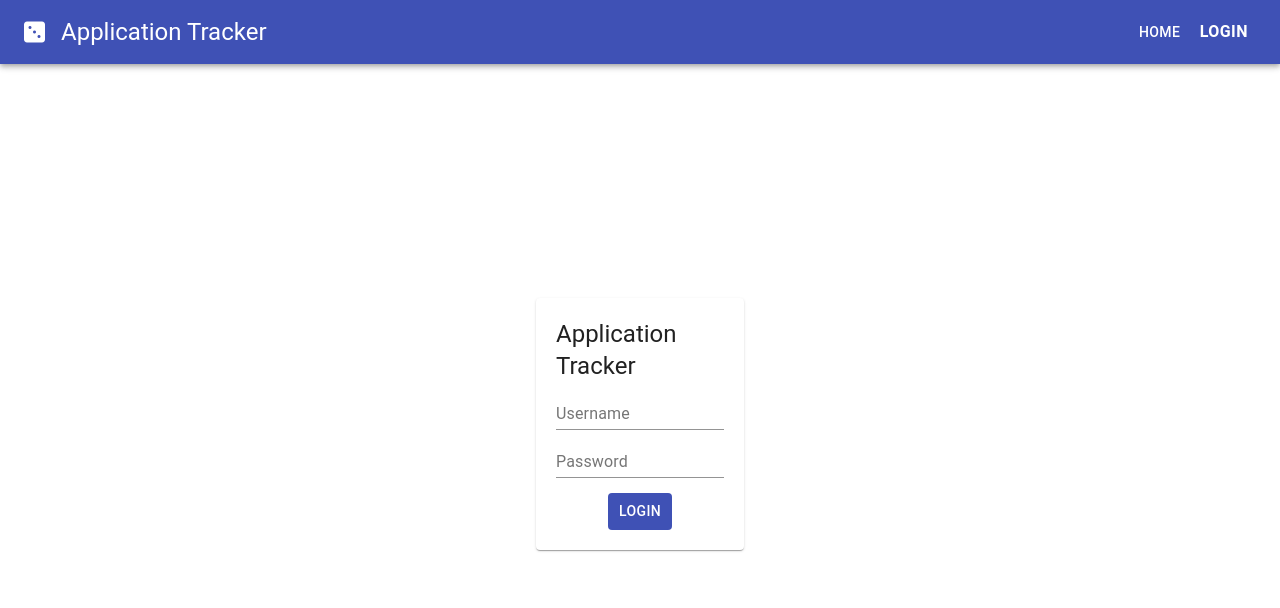
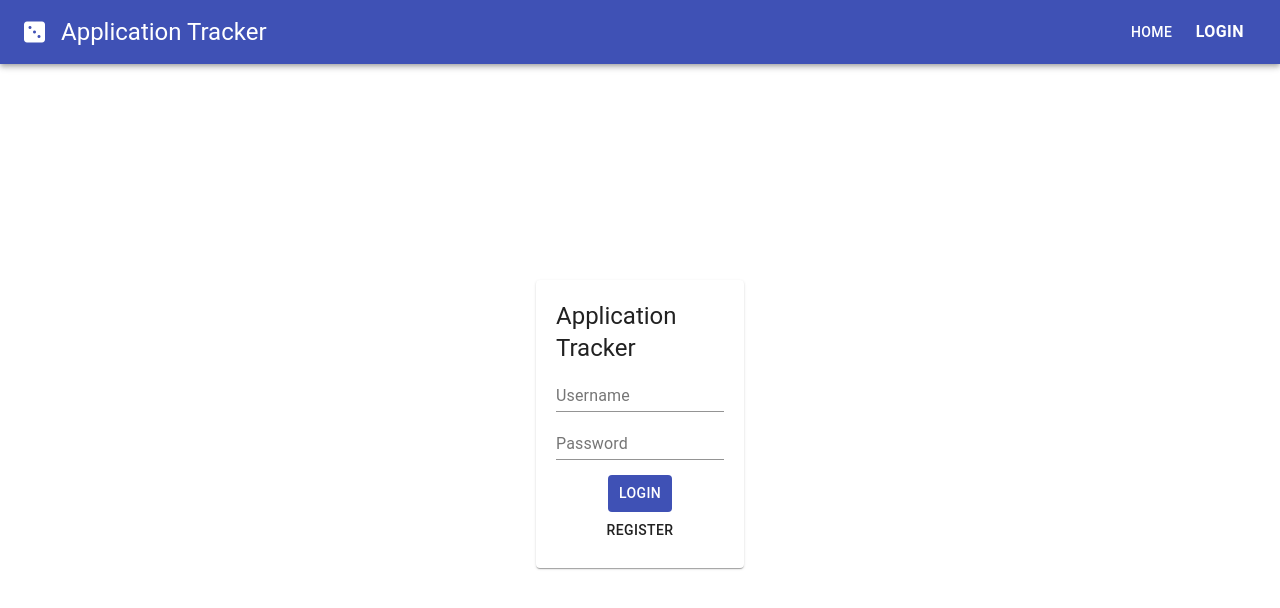
Before and after one commit to Hieracosphynx/application-tracker, a React (Create React App) app in the folder client/: page /login in a window 1280 px wide. Shown: the top 608 px of the page. Built offline with nearby package versions, Linux system fonts and the light colour scheme.

Commit message:
Register and change table color

```diff
--- a/client/src/components/Application/Application.js
+++ b/client/src/components/Application/Application.js
@@ -1,4 +1,4 @@
-import { Fragment } from 'react';
+import ApplicationList from './ApplicationList';
 import { useSelector } from 'react-redux';
 import Container from '@material-ui/core/Container';
 
@@ -20,6 +20,7 @@ const useStyles = makeStyles((theme) => ({
   table: {
     width: '100%',
     minWidth: '0px',
+    backgroundColor: '#4B4B4B',
   },
   tableContainer: {
     width: '100%',
@@ -27,6 +28,10 @@ const useStyles = makeStyles((theme) => ({
     display: 'flex',
     justifyContent: 'center',
     alignItems: 'center',
+  },
+  tableHeaders: {
+    fontWeight: 'bold',
+    color: 'white',
   },
   paper: {
     backgroundColor: 'grey',
@@ -37,30 +42,48 @@ const Application = () => {
   const classes = useStyles();
   const applications = useSelector((state) => state.application.applications);
 
+  let applicationData;
+
+  if (applications.length <= 0) {
+    applicationData = (
+      <TableRow>
+        <TableCell>No data found</TableCell>
+      </TableRow>
+    );
+  } else {
+    applicationData = applications.map((application) => {
+      const { id, company, source, type } = application;
+      return (
+        <TableRow key={application._id}>
+          <ApplicationList
+            id={id}
+            company={company}
+            source={source}
+            type={type}
+          />
+        </TableRow>
+      );
+    });
+  }
+
   return (
     <Container className={classes.root}>
       <TableContainer component={Paper} className={classes.tableContainer}>
         <Table className={classes.table}>
           <TableHead>
-            <TableRow>
-              <TableCell>Company</TableCell>
-              <TableCell align='center'>Source</TableCell>
-              <TableCell align='center'>Type</TableCell>
+            <TableRow color='white'>
+              <TableCell className={classes.tableHeaders} align='left'>
+                Company
+              </TableCell>
+              <TableCell className={classes.tableHeaders} align='center'>
+                Source
+              </TableCell>
+              <TableCell className={classes.tableHeaders} align='center'>
+                Type
+              </TableCell>
             </TableRow>
           </TableHead>
-          <TableBody>
-            {applications.map((application) => {
-              return (
-                <TableRow key={application._id}>
-                  <TableCell component='th' scope='row'>
-                    {application.company}
-                  </TableCell>
-                  <TableCell align='center'>{application.source}</TableCell>
-                  <TableCell align='center'>{application.type}</TableCell>
-                </TableRow>
-              );
-            })}
-          </TableBody>
+          <TableBody>{applicationData}</TableBody>
         </Table>
       </TableContainer>
     </Container>
--- a/client/src/components/Application/ApplicationList.js
+++ b/client/src/components/Application/ApplicationList.js
@@ -0,0 +1,29 @@
+import { Fragment } from 'react';
+import TableCell from '@material-ui/core/TableCell';
+import { makeStyles } from '@material-ui/core/styles';
+
+const applicationListStyle = makeStyles(() => ({
+  tableCells: {
+    color: 'white',
+  },
+}));
+
+const ApplicationList = ({ id, company, source, type }) => {
+  const classes = applicationListStyle();
+
+  return (
+    <Fragment>
+      <TableCell className={classes.tableCells} align='left'>
+        {company}
+      </TableCell>
+      <TableCell className={classes.tableCells} align='center'>
+        {source}
+      </TableCell>
+      <TableCell className={classes.tableCells} align='center'>
+        {type}
+      </TableCell>
+    </Fragment>
+  );
+};
+
+export default ApplicationList;
--- a/client/src/components/Authentication/Login.js
+++ b/client/src/components/Authentication/Login.js
@@ -1,4 +1,4 @@
-import { useRef, useContext } from 'react';
+import { Fragment, useState, useRef, useContext } from 'react';
 import { useHistory } from 'react-router-dom';
 import AuthContext from '../../context/auth-context';
 import ContainerHelper from '../UI/Container';
@@ -27,6 +27,7 @@ const useStyles = makeStyles((theme) => ({
   button: {
     width: '30%',
     marginTop: '15px',
+    marginBottom: '0',
     backgroundColor: 'rgb(63, 81, 181)',
     color: 'white',
   },
@@ -41,14 +42,25 @@ const Login = () => {
   const authCtx = useContext(AuthContext);
   const usernameInputRef = useRef();
   const passwordInputRef = useRef();
+  const [isRegister, setIsRegister] = useState(false);
 
   const submitHandler = (e) => {
     e.preventDefault();
     const enteredUsername = usernameInputRef.current.value;
     const enteredPassword = passwordInputRef.current.value;
 
-    authCtx.login(enteredUsername, enteredPassword);
+    if (!isRegister) {
+      authCtx.login(enteredUsername, enteredPassword);
+    } else {
+      authCtx.register(enteredUsername, enteredPassword);
+    }
     history.push('/');
+    setIsRegister(false);
+  };
+
+  const registerHandler = (e) => {
+    e.preventDefault();
+    setIsRegister((register) => !register);
   };
 
   return (
@@ -78,9 +90,26 @@ const Login = () => {
               inputRef={passwordInputRef}
             />
           </FormControl>
-          <Button type='submit' className={classes.button}>
-            Login
-          </Button>
+          {!isRegister && (
+            <Fragment>
+              <Button type='submit' className={classes.button}>
+                Login
+              </Button>
+              <Button type='button' onClick={registerHandler}>
+                Register
+              </Button>
+            </Fragment>
+          )}
+          {isRegister && (
+            <Fragment>
+              <Button type='submit' className={classes.button}>
+                Register
+              </Button>
+              <Button type='button' onClick={registerHandler}>
+                Login
+              </Button>
+            </Fragment>
+          )}
         </Card>
       </form>
     </ContainerHelper>
@@ -88,34 +117,3 @@ const Login = () => {
 };
 
 export default Login;
-// <Container className={classes.root}>
-//   <form onSubmit={submitHandler}>
-//     <Card className={classes.formContainer}>
-//       <FormControl className={classes.formControl}>
-//         <InputLabel className={classes.inputLabel} htmlFor='username'>
-//           Username
-//         </InputLabel>
-//         <Input
-//           className={classes.input}
-//           name='username'
-//           type='text'
-//           inputRef={usernameInputRef}
-//         />
-//       </FormControl>
-//       <FormControl className={classes.formControl}>
-//         <InputLabel className={classes.inputLabel} htmlFor='password'>
-//           Password
-//         </InputLabel>
-//         <Input
-//           className={classes.input}
-//           name='password'
-//           type='password'
-//           inputRef={passwordInputRef}
-//         />
-//       </FormControl>
-//       <Button type='submit' className={classes.button}>
-//         Login
-//       </Button>
-//     </Card>
-//   </form>
-// </Container>
--- a/client/src/components/Layout/Navbar.js
+++ b/client/src/components/Layout/Navbar.js
@@ -1,9 +1,9 @@
 import { useContext, Fragment } from 'react';
 import { NavLink } from 'react-router-dom';
 import AuthContext from '../../context/auth-context';
-import ButtonHelper from '../UI/ButtonHelper';
 
 import { makeStyles } from '@material-ui/core/styles';
+import Button from '@material-ui/core/Button';
 import AppBar from '@material-ui/core/AppBar';
 import Toolbar from '@material-ui/core/Toolbar';
 import Typography from '@material-ui/core/Typography';
@@ -15,9 +15,31 @@ const useStyles = makeStyles((theme) => ({
   },
   menuButton: {
     marginRight: theme.spacing(0.5),
+    '&.active': {
+      fontWeight: 'bold',
+      fontSize: '1rem',
+      color: 'white',
+    },
+    '&:hover': {
+      fontWeight: 'bold',
+      fontSize: '1rem',
+      color: '#B5A33F',
+    },
   },
   title: {
     flexGrow: 1,
+  },
+  button: {
+    '&.active': {
+      fontWeight: 'bold',
+      fontSize: '1rem',
+      color: 'white',
+    },
+    '&:hover': {
+      fontWeight: 'bold',
+      fontSize: '1rem',
+      color: '#B5A33F',
+    },
   },
 }));
 
@@ -27,24 +49,30 @@ const Navbar = () => {
   const { isLoggedIn, logout } = authCtx;
 
   let authContent = (
-    <ButtonHelper component={NavLink} to='/login'>
+    <Button
+      color='inherit'
+      component={NavLink}
+      to='/login'
+      className={classes.menuButton}
+    >
       Login
-    </ButtonHelper>
+    </Button>
   );
 
   if (isLoggedIn) {
     authContent = (
       <Fragment>
-        <ButtonHelper
-          className={classes.button}
+        <Button
+          color='inherit'
+          className={classes.menuButton}
           component={NavLink}
           to='/applications'
         >
           Applications
-        </ButtonHelper>
-        <ButtonHelper className={classes.button} onClick={logout}>
+        </Button>
+        <Button color='inherit' className={classes.menuButton} onClick={logout}>
           Logout
-        </ButtonHelper>
+        </Button>
       </Fragment>
     );
   }
@@ -63,9 +91,15 @@ const Navbar = () => {
           <Typography variant='h5' className={classes.title}>
             Application Tracker
           </Typography>
-          <ButtonHelper component={NavLink} to={'/'}>
+          <Button
+            color='inherit'
+            className={classes.menuButton}
+            component={NavLink}
+            to={'/'}
+            exact
+          >
             Home
-          </ButtonHelper>
+          </Button>
           {authContent}
         </Toolbar>
       </AppBar>
--- a/client/src/components/UI/ButtonHelper.js
+++ /dev/null
@@ -1,35 +0,0 @@
-import Button from '@material-ui/core/Button';
-import { makeStyles } from '@material-ui/core/styles';
-
-const buttonStyle = makeStyles((theme) => ({
-  button: {
-    '&.active': {
-      fontWeight: 'bold',
-      fontSize: '1rem',
-      color: 'white',
-    },
-    '&:hover': {
-      fontWeight: 'bold',
-      fontSize: '1rem',
-      color: '#B5A33F',
-    },
-  },
-}));
-
-const ButtonHelper = (props) => {
-  const classes = buttonStyle();
-  return (
-    <Button
-      color='inherit'
-      className={classes.button}
-      component={props.component}
-      onClick={props.onClick}
-      to={props.to}
-      exact
-    >
-      {props.children}
-    </Button>
-  );
-};
-
-export default ButtonHelper;
--- a/client/src/context/AuthProvider.js
+++ b/client/src/context/AuthProvider.js
@@ -27,6 +27,23 @@ const AuthProvider = (props) => {
     }
   };
 
+  const registerHandler = async (username, password) => {
+    try {
+      const response = await axios({
+        method: 'POST',
+        url: 'http://localhost:5000/api/users',
+        data: {
+          username,
+          password,
+        },
+      });
+
+      return response;
+    } catch (err) {
+      console.error(err.message);
+    }
+  };
+
   const logoutHandler = () => {
     localStorage.removeItem('token');
     setToken(null);
@@ -37,6 +54,7 @@ const AuthProvider = (props) => {
     token: token,
     isLoggedIn: isLoggedIn,
     login: loginHandler,
+    register: registerHandler,
     logout: logoutHandler,
   };
 
--- a/client/src/context/auth-context.js
+++ b/client/src/context/auth-context.js
@@ -4,6 +4,7 @@ const AuthContext = React.createContext({
   token: null,
   isLoggedIn: false,
   login: (token) => {},
+  register: () => {},
   logout: () => {},
 });
 
--- a/package.json
+++ b/package.json
@@ -4,7 +4,7 @@
   "description": "An application for tracking job applications",
   "main": "server.js",
   "scripts": {
-    "node": "node server.js",
+    "node": "npx babel-node server.js",
     "server": "nodemon --exec ./node_modules/.bin/babel-node server.js",
     "client": "npm start --prefix client",
     "client:install": "npm install --prefix client",
```
Also changed, not shown: 2 other files (tests, documents, lock files or other folders).
